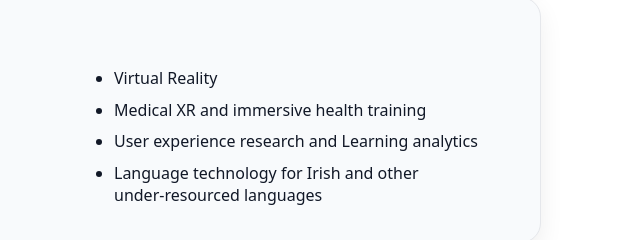
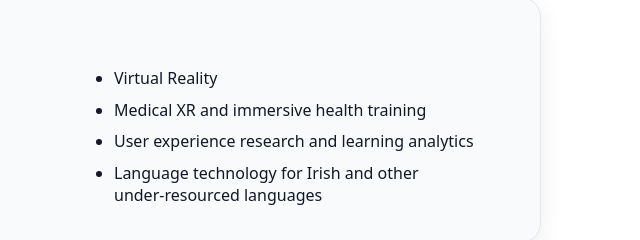
Before and after one commit to charliexlcc/ProjectSupervision, a plain HTML site: page index.html in a window 1280 px wide. Shown: the part 315-555 px from the top of the page, 574-1214 px from the left. Drawn offline with Linux system fonts and the light colour scheme.

Commit message:
Update index.html

```diff
--- a/index.html
+++ b/index.html
@@ -59,7 +59,7 @@
         <ul class="list">
           <li>Virtual Reality</li>
           <li>Medical XR and immersive health training</li>
-          <li>User experience research and Learning analytics</li>
+          <li>User experience research and learning analytics</li>
           <li>Language technology for Irish and other under‑resourced languages</li>
         </ul>
       </div>
```
